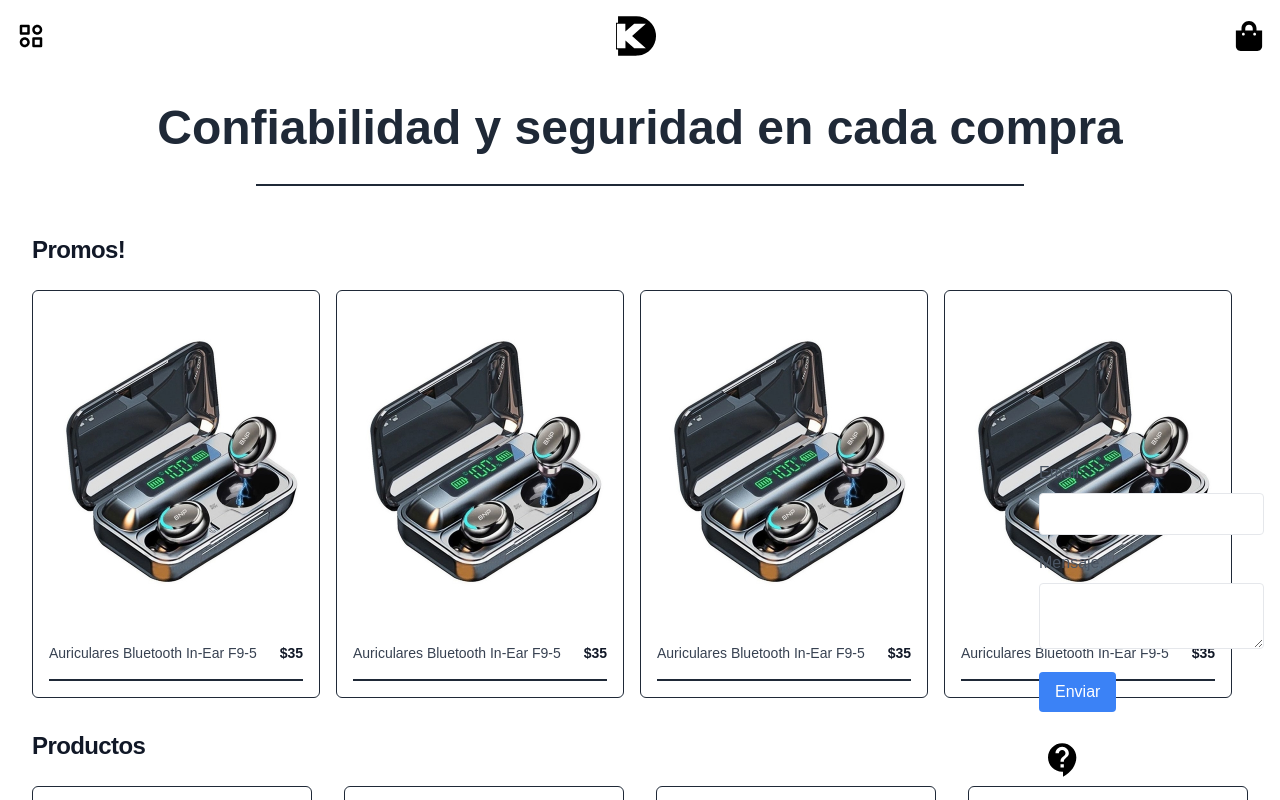
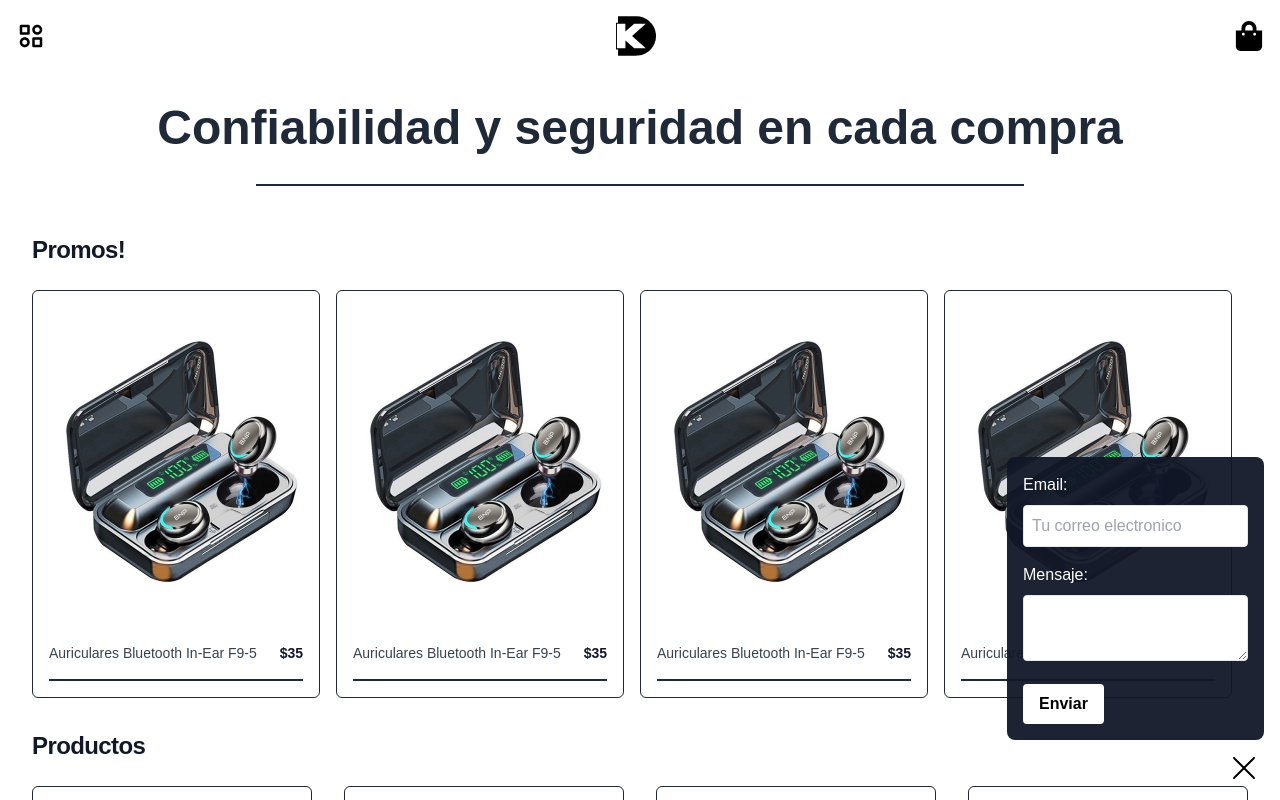
Before and after one commit to pablodKampmann/payment-page, a Next.js app: page / in a window 1280 px wide. Both pictures are taken after a click on the button 1240 px from the left and 760 px from the top of the page. Shown: the top 800 px of the page. Built offline with nearby package versions, Linux system fonts and the light colour scheme; a web font is replaced by a local one.

Commit message:
help-button-update

```diff
--- a/src/app/components/help.tsx
+++ b/src/app/components/help.tsx
@@ -1,54 +1,65 @@
 'use client'
 
 import { MdContactSupport } from "react-icons/md";
+import { RxCross1 } from "react-icons/rx";
 import React, { useState, useEffect } from 'react';
 
 export function Help() {
     const [openChat, setOpenChat] = useState(false);
+    const [animationFinished, setAnimationFinished] = useState(false);
+
+    useEffect(() => {
+        const animationTimeout = setTimeout(() => {
+            setAnimationFinished(true);
+        }, 200);
+
+        return () => clearTimeout(animationTimeout);
+    }, [openChat]);
 
     function OpenSupportChat() {
         setOpenChat(!openChat);
+        setAnimationFinished(false);
     }
 
     return (
-        <div className="fixed bottom-0 right-0 mr-4 mb-4">
-            {openChat && (
-                <div className="mb-6">
-                    <form>
+        <div>
+            <div className="fixed bottom-0 right-0 mr-4 mb-9">
+                {openChat && (
+                    <div className="mb-6 rounded-lg p-4 bg-gray-900 bg-opacity-95">
                         <div className="mb-4">
-                            <label htmlFor="email" className="block mb-2 text-gray-600">
+                            <label htmlFor="email" className="block mb-2 text-white">
                                 Email:
                             </label>
                             <input
                                 type="email"
                                 id="email"
-
-                                className="border rounded w-full p-2"
+                                className="border rounded w-full p-2 text-black"
+                                placeholder="Tu correo electronico"
                                 required
                             />
                         </div>
                         <div className="mb-4">
-                            <label htmlFor="message" className="block mb-2 text-gray-600">
+                            <label htmlFor="message" className="block mb-2 text-white">
                                 Mensaje:
                             </label>
                             <textarea
                                 id="message"
-
-                                className="border rounded w-full p-2"
+                                className="border rounded w-full p-2 text-black"
                                 required
                             ></textarea>
                         </div>
-                        <button
-                            type="submit"
-                            className="bg-blue-500 text-white px-4 py-2 rounded hover:bg-blue-600"
-                        >
+                        <button type="submit" className="bg-white text-black text-md flex justify-center font-bold px-4 py-2 rounded hover:bg-blue-600">
                             Enviar
                         </button>
-                    </form>
-                </div>
-            )}
-            <button className="dark:bg-gray-900 dark:hover:bg-gray-600 rounded-full w-12 h-12 flex items-center justify-center" onClick={OpenSupportChat}>
-                <MdContactSupport size={40} />
+                    </div>
+                )}
+            </div>
+            <button className={` ${openChat ? 'animate-rotate-180' : ''} fixed bottom-0 right-0 mr-3 mb-2 dark:bg-gray-900 dark:hover:bg-gray-600 rounded-full w-12 h-12 flex items-center justify-center`} onClick={OpenSupportChat}>
+                {animationFinished && openChat ? (
+                    <RxCross1 size={30} />
+                ) : (
+                    <MdContactSupport size={40} />
+                )}
             </button>
         </div>
     );
--- a/src/app/components/navBar.tsx
+++ b/src/app/components/navBar.tsx
@@ -41,7 +41,7 @@ export function NavBar() {
     }
 
     return (
-        <nav className="bg-white border-gray-200 dark:bg-gray-900 animate-slide-down">
+        <nav className=" border-gray-200 dark:bg-gray-900 animate-slide-down">
             <div className="max-w-screen-xl flex items-center justify-between mx-auto p-4 animate-slide-down">
                 <button className={`flex items-center ${openCategories ? 'animate-rotate-180' : ''}`} onClick={HandleCategories}>
                     {animationFinished && openCategories ? (
```
